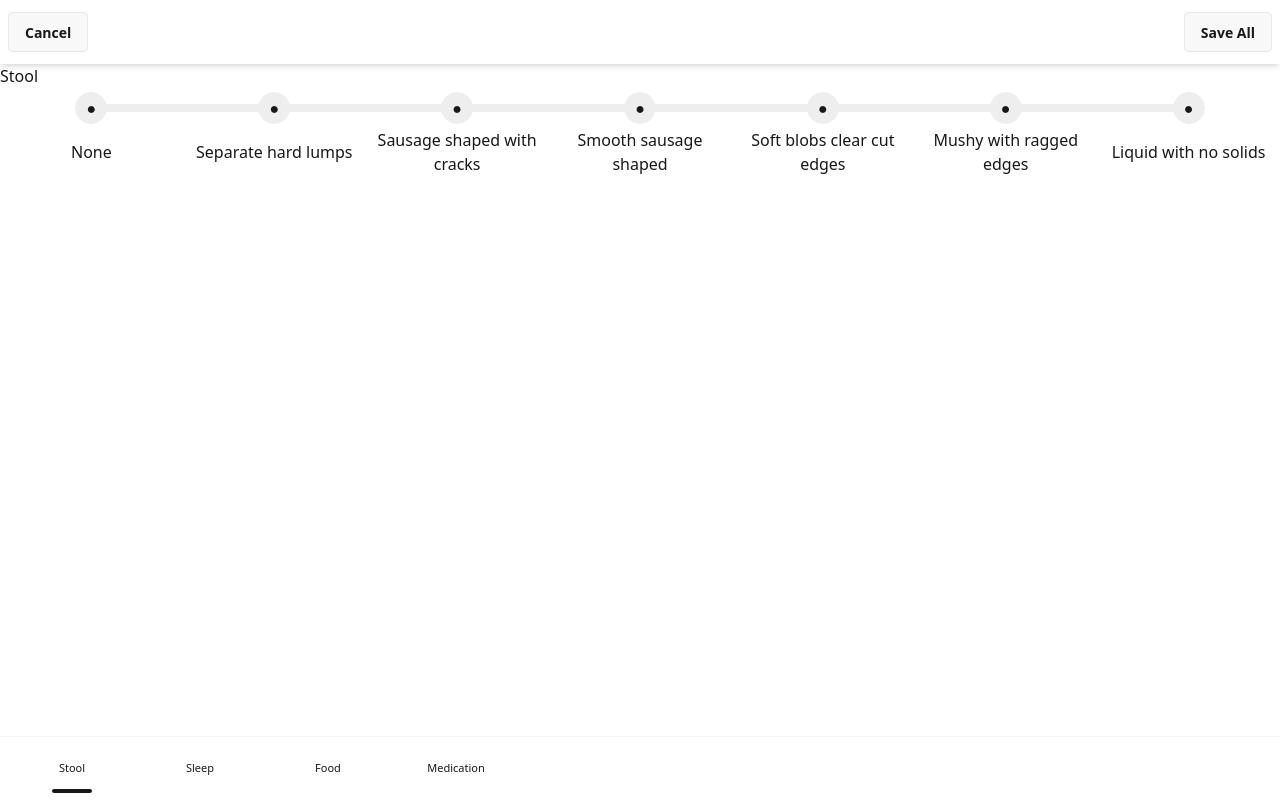
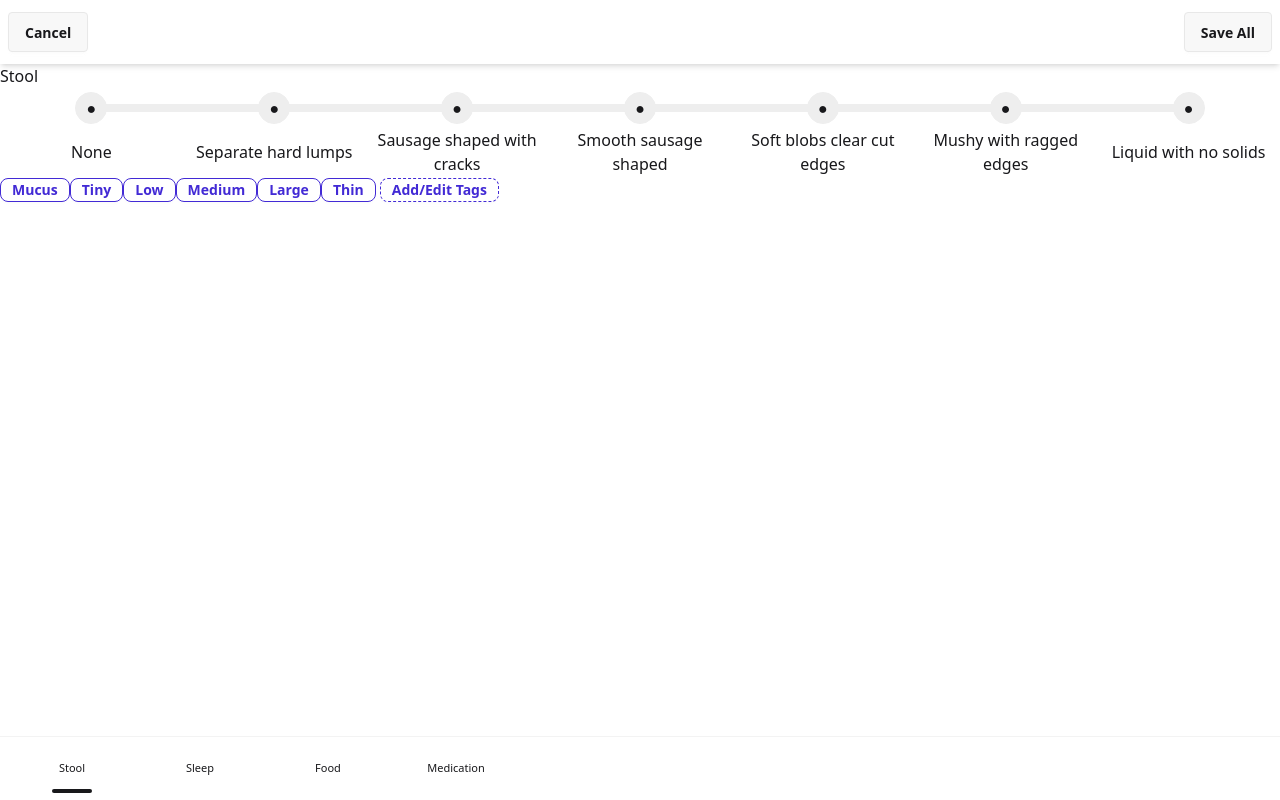
Before and after one commit to jiggak/health-tracker, a SvelteKit app: page /log in a window 1280 px wide. Built offline with nearby package versions, Linux system fonts and the light colour scheme.

Commit message:
Toggleable tags

```diff
--- a/src/lib/index.ts
+++ b/src/lib/index.ts
@@ -4,7 +4,7 @@ export interface Metric {
    label: string;
    metricType: MetricType;
    options?: MetricOption[];
-   tags: boolean;
+   tags?: string[];
    favourites: boolean;
    recents?: number;
 }
@@ -48,12 +48,12 @@ export const samples:Metric[] = [
          { label: 'Mushy with ragged edges', value: 5 },
          { label: 'Liquid with no solids', value: 6 },
       ],
-      tags: true,
+      tags: ['Mucus', 'Tiny', 'Low', 'Medium', 'Large', 'Thin'],
       favourites: false
    },
    {
       label: 'Sleep',
-      metricType: MetricType.Range,
+      metricType: MetricType.SingleOption,
       options: [
          { label: 'Hour or less', value: 1 },
          { label: '2 hours', value: 2 },
@@ -66,19 +66,22 @@ export const samples:Metric[] = [
          { label: '9 hours', value: 9 },
          { label: 'More than 9 hours', value: 10 },
       ],
-      tags: true,
+      tags: [
+         'difficulty falling asleep',
+         'waking during sleep',
+         'toss & turn'
+      ],
       favourites: false
    },
    {
       label: 'Food',
       metricType: MetricType.Text,
-      tags: true,
+      tags: [],
       favourites: true
    },
    {
       label: 'Medication',
       metricType: MetricType.Text,
-      tags: false,
       favourites: false,
       recents: 5
    }
--- a/src/routes/log/Entry.svelte
+++ b/src/routes/log/Entry.svelte
@@ -1,11 +1,13 @@
 <script lang="ts">
-    import { MetricType, type LogEntry } from "$lib";
+   import { MetricType, type LogEntry } from "$lib";
+   import Tags from './Tags.svelte';
 
-   let { entry }:{
+   let { entry }: {
       entry: LogEntry
    } = $props();
 
    let value = $state(entry.value);
+   let tags = $state(entry.tags);
 </script>
 
 <p>{entry.metric.label}</p>
@@ -23,3 +25,10 @@
 {:else if entry.metric.metricType == MetricType.Text}
    <input class="input" type="text" />
 {/if}
+
+{#if entry.metric.tags}
+   <Tags
+      tags={entry.metric.tags}
+      values={tags}
+      onValuesChanged={(val) => tags = val} />
+{/if}
--- /dev/null
+++ b/src/routes/log/Tags.svelte
@@ -0,0 +1,32 @@
+<script lang="ts">
+   let { tags, values, onValuesChanged }: {
+      tags: string[],
+      values: string[],
+      onValuesChanged(tags:string[]):void
+   } = $props();
+
+   function tagSelected(tag:string) {
+      return values.indexOf(tag) >= 0;
+   }
+
+   function toggleTag(tag:string) {
+      const i = values.indexOf(tag);
+      if (i >= 0) {
+         onValuesChanged(values.filter((v, j) => i !== j));
+      } else {
+         onValuesChanged([...values, tag]);
+      }
+   }
+</script>
+
+{#each tags as tag}
+   <button
+      class="btn badge badge-primary"
+      class:badge-outline={!tagSelected(tag)}
+      onclick={() => toggleTag(tag)}>
+
+      {tag}
+   </button>
+{/each}
+
+<button class="btn badge badge-primary badge-dash">Add/Edit Tags</button>
```
